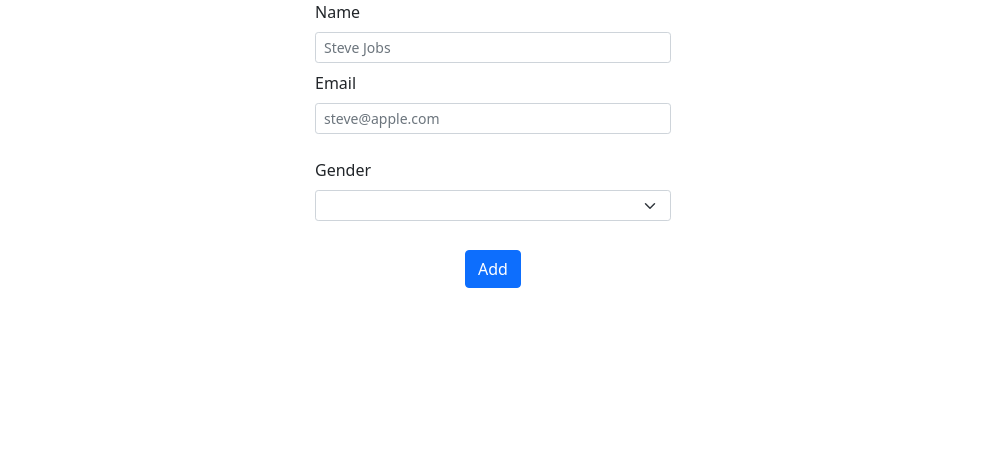
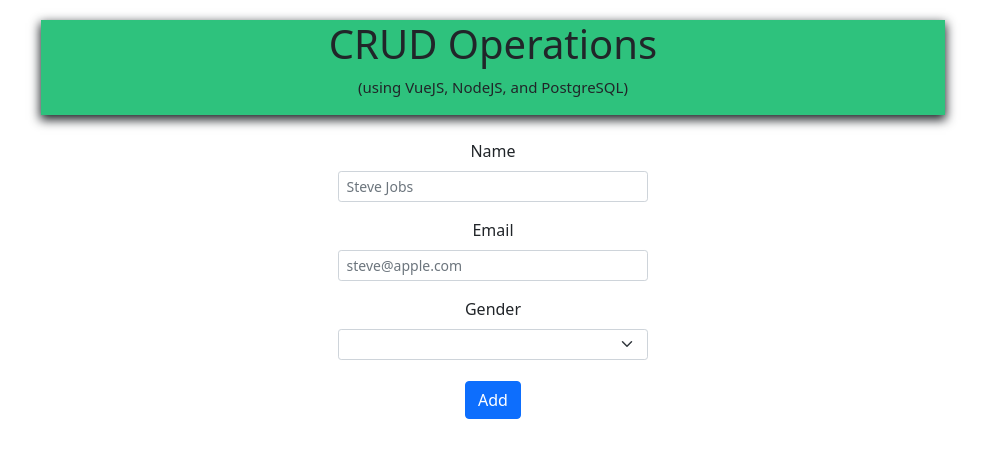
Before and after one commit to ashish553/crud-ops, a Vue app in the folder front-end/: page / in a window 1280 px wide. Shown: the top 458 px of the page, without its empty margins (147-1132 px from the left). Built offline with nearby package versions, Linux system fonts and the light colour scheme; no server answers.

Commit message:
css updated and header,modal added

```diff
--- a/front-end/src/App.vue
+++ b/front-end/src/App.vue
@@ -19,20 +19,5 @@ export default {
 </script>
 
 <style>
-#app {
-  font-family: Avenir, Helvetica, Arial, sans-serif;
-  -webkit-font-smoothing: antialiased;
-  -moz-osx-font-smoothing: grayscale;
-  text-align: center;
-  color: #2c3e50;
-  margin-top: 60px;
-}
-.url {
-  margin: auto;
-  width: max-content;
-  background-color: lightblue;
-  font-size: larger;
-  display: block;
-  padding: 14px;
-}
+
 </style>
--- a/front-end/src/assets/css/style.css
+++ b/front-end/src/assets/css/style.css
@@ -9,3 +9,7 @@
 .align-center{
     text-align: center;
 }
+.modal-backdrop {
+    width: 141vw !important;
+    height: 141vh !important;
+}
--- a/front-end/src/components/CreateUser.vue
+++ b/front-end/src/components/CreateUser.vue
@@ -1,39 +1,31 @@
 <template>
   <div>
-    <!-- <form action="http://localhost:8000/api/user" method="post"> -->
     <div class="row form-group justify-content-center mb-2">
       <div class="col-md-4 col-sm-4 col-10">
-        <label for="nameInput" class="form-label">Name</label>
+        <label for="nameInput" class="form-label mt-4">Name</label>
         <input type="text" name="name" id="name" class="form-control form-select-sm" placeholder="Steve Jobs" v-model="name">
-      </div>
-    </div>
-    <div class="row form-group justify-content-center">
-      <div class="col-md-4 col-sm-4 col-10">
-        <label for="emailInput" class="form-label">Email</label>
+        <label for="emailInput" class="form-label mt-3">Email</label>
         <input type="email" name="email" id="email" class="form-control form-select-sm" placeholder="steve@apple.com" v-model="email">
-      </div>
-    </div>
-    <div class="row form-group justify-content-center mt-4">
-      <div class="col-md-4 col-sm-4 col-10">
-        <label for="genderInput" class="form-label">Gender</label>
+        <label for="genderInput" class="form-label mt-3">Gender</label>
         <select name="gender" id="gender" class="form-select form-select-sm" v-model="gender">
           <option selected>Select an option</option>
           <option value="Male">Male</option>
           <option value="Female">Female</option>
           <option value="Other">Others</option>
         </select>
+        <div class="align-center mt-3">
+          <button class="btn btn-primary align-center" @click="createUsers()">Add</button>
+        </div>
+        <div class="mt-4">
+          <div v-if="fail" class="align-center alert alert-danger d-flex align-items-center" role="alert">
+            <svg class="bi flex-shrink-0 me-2" width="24" height="24" role="img" aria-label="Danger:"><use xlink:href="#exclamation-triangle-fill"/></svg>
+            <div>
+              Please enter all field correctly
             </div>
           </div>
-    <div class="row justify-content-center mt-4">
-      <div class="col-md-4 col-sm-4 col-5 align-center">
-        <button class="btn btn-primary" @click="createUsers()">Add</button>
         </div>
       </div>
-    <!-- <form>
-      <input type="text" name="name" id="name" placeholder="Name" v-model="name">
-      <input type="email" name="email" placeholder="Email" v-model="email">
-      <button @click="createUsers()">Add This User</button>
-    </form> -->
+    </div>
   </div>
 </template>
 
@@ -45,17 +37,23 @@ export default {
     return {
       name: '',
       email: '',
-      gender: ''
+      gender: '',
+      fail: false
     }
   },
   methods: {
     createUsers () {
+      if (this.name !== '' && this.email !== '' && this.data !== '') {
         const newUserData = {
           name: this.name,
           email: this.email,
           gender: this.gender
         }
+        this.fail = false
         this.$emit('createUser', newUserData)
+      } else {
+        this.fail = true
+      }
     }
   }
 }
--- a/front-end/src/components/Dashboard.vue
+++ b/front-end/src/components/Dashboard.vue
@@ -1,7 +1,10 @@
 <template>
-    <div>
+    <div class="container">
+      <div class='row'>
+        <Header></Header>
         <Users @deleteaUser="userDelete($event)" v-if="u.length>0" :myusers="u"/>
         <CreateUser @createUser="userCreate($event)"/>
+      </div>
     </div>
 </template>
 
@@ -10,12 +13,14 @@
 import { getAllUsers, createUsers, deleteUser } from '../services/userServices'
 import CreateUser from './CreateUser.vue'
 import Users from './Users.vue'
+import Header from './Header.vue'
 
 export default {
   name: 'Dashboard',
   components: {
     CreateUser,
-    Users
+    Users,
+    Header
   },
   data () {
     return {
@@ -35,7 +40,10 @@ export default {
       })
     },
     userDelete (data) {
-      deleteUser(data).then(res => console.log(res))
+      deleteUser(data).then(res => {
+        // console.log(data)
+      })
+      this.getAllUsers()
     }
   },
   mounted () {
--- /dev/null
+++ b/front-end/src/components/Header.vue
@@ -0,0 +1,28 @@
+<template>
+  <div class="container background-d">
+    <div class="row bg-style">
+      <div>
+        <h1>CRUD Operations</h1>
+        <p class="para">(using VueJS, NodeJS, and PostgreSQL)</p>
+      </div>
+    </div>
+  </div>
+</template>
+
+<script>
+export default {
+
+}
+</script>
+
+<style>
+.para{
+  font-size: 15px;
+}
+.background-d{
+  background-color: rgb(46, 194, 125);
+}
+.bg-style{
+  box-shadow: 0px 4px 10px 1px;
+}
+</style>
--- a/front-end/src/components/Users.vue
+++ b/front-end/src/components/Users.vue
@@ -1,29 +1,51 @@
-/* eslint-disable vue/require-v-for-key */
 <template>
-  <div>
-    <div class="row">
-      <div>
-        <table class="table table-hover table-striped align-center">
+  <div class="container">
+      <div class="row table-container">
+        <div class="table-wrapper-scroll-y my-custom-scrollbar">
+          <table class="table table-bordered table-hover table-striped mb-0">
             <thead class="dark">
               <tr>
-              <th scope="col">Id</th>
-              <th scope="col">Name</th>
-              <th scope="col">Email</th>
-              <th scope="col">Gender</th>
+                <th>Id</th>
+                <th>Name</th>
+                <th>Email</th>
+                <th>Gender</th>
                 <th>Operation</th>
               </tr>
             </thead>
             <tbody>
               <tr v-for="user in myusers" :key="user.id">
-              <td scope="row">{{ user.id }}</td>
-              <td scope="row">{{ user.name }}</td>
-              <td scope="row">{{ user.email }}</td>
-              <td scope="row">{{ user.gender }}</td>
-              <td scope="row"><div><button type="button" class="btn btn-danger btn-sm" @click="deleteaUser(user.id)">Delete</button><button type="button" class="btn btn-secondary btn-sm">Edit</button></div></td>
-              <!-- <td scope="row">Operation</td> -->
+                <td>{{ user.id }}</td>
+                <td>{{ user.name }}</td>
+                <td>{{ user.email }}</td>
+                <td>{{ user.gender }}</td>
+                <td><div><button type="button" class="btn btn-danger btn-sm" @click="deleteaUser(user.id)">Delete</button><button type="button" @click="$bvModal.show('bv-modal-example')" class="btn btn-secondary btn-sm">Edit</button></div></td>
               </tr>
             </tbody>
           </table>
+        </div>
+      </div>
+      <div class='row'>
+        <div>
+          <b-modal id="bv-modal-example" hide-footer>
+            <template #modal-title>
+              Edit Details
+            </template>
+            <div class="d-block">
+              <label for="nameInput" class="form-label">Name</label>
+              <input type="text" name="name" id="name" class="form-control form-select-sm" placeholder="Steve Jobs" v-model="name">
+              <label for="nameInput" class="form-label mt-3">Email</label>
+              <input type="text" name="email" id="email" class="form-control form-select-sm" placeholder="steve@appleinc.com" v-model="email">
+              <label for="genderInput" class="mt-3 form-label">Gender</label>
+              <select name="gender" id="gender" class="form-select form-select-sm" v-model="gender">
+                <option selected>Select an option</option>
+                <option value="Male">Male</option>
+                <option value="Female">Female</option>
+                <option value="Other">Others</option>
+              </select>
+            </div>
+            <b-button class="mt-3" block @click="$bvModal.hide('bv-modal-example')">Close Me</b-button>
+            <b-button class="mt-3" block>Update</b-button>
+          </b-modal>
         </div>
       </div>
   </div>
@@ -34,6 +56,13 @@
 export default {
   name: 'Users',
   props: ['myusers'],
+  data () {
+    return {
+      name: '',
+      email: '',
+      gender: ''
+    }
+  },
   methods: {
     deleteaUser (idUser) {
       this.$emit('deleteaUser', idUser)
@@ -43,5 +72,30 @@ export default {
 </script>
 
 <style>
-
+.my-custom-scrollbar {
+position: relative;
+height: 300px;
+overflow: auto;
+}
+.table-wrapper-scroll-y {
+display: block;
+height: 350px
+}
+.section::-webkit-scrollbar-track {
+    background-color: darkgrey;
+}
+.table-container{
+  border-radius: 6px;
+  border: 5px #c5c1c1 solid;
+  background-color: #d7ecff;
+  box-shadow: 0px 4px 10px 0px;
+}
+.table-hover{
+  --bs-table-hover-bg: #aef1bd !important;
+}
+.container{
+  text-align: -webkit-center;
+  width:90%;
+  margin-top:10px
+}
 </style>
```
Lines whose indentation alone changed are shown as unchanged.
